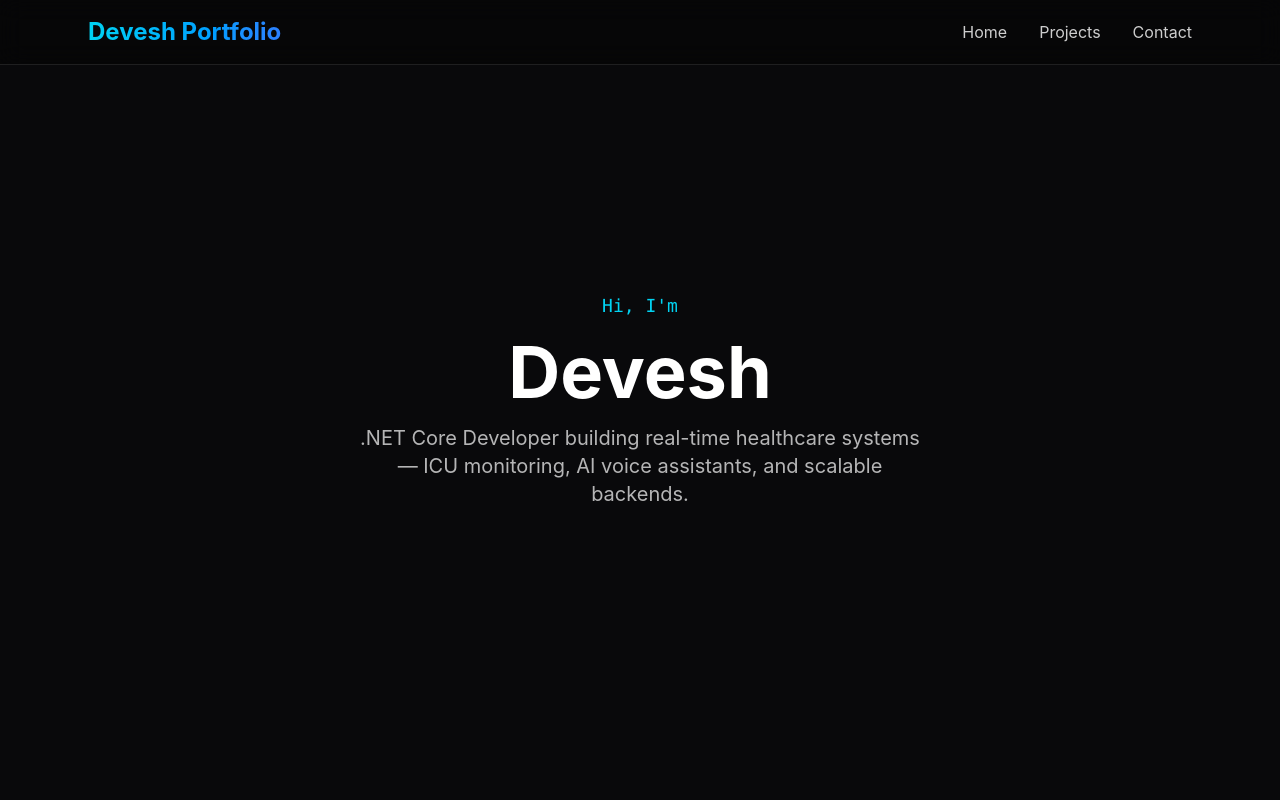
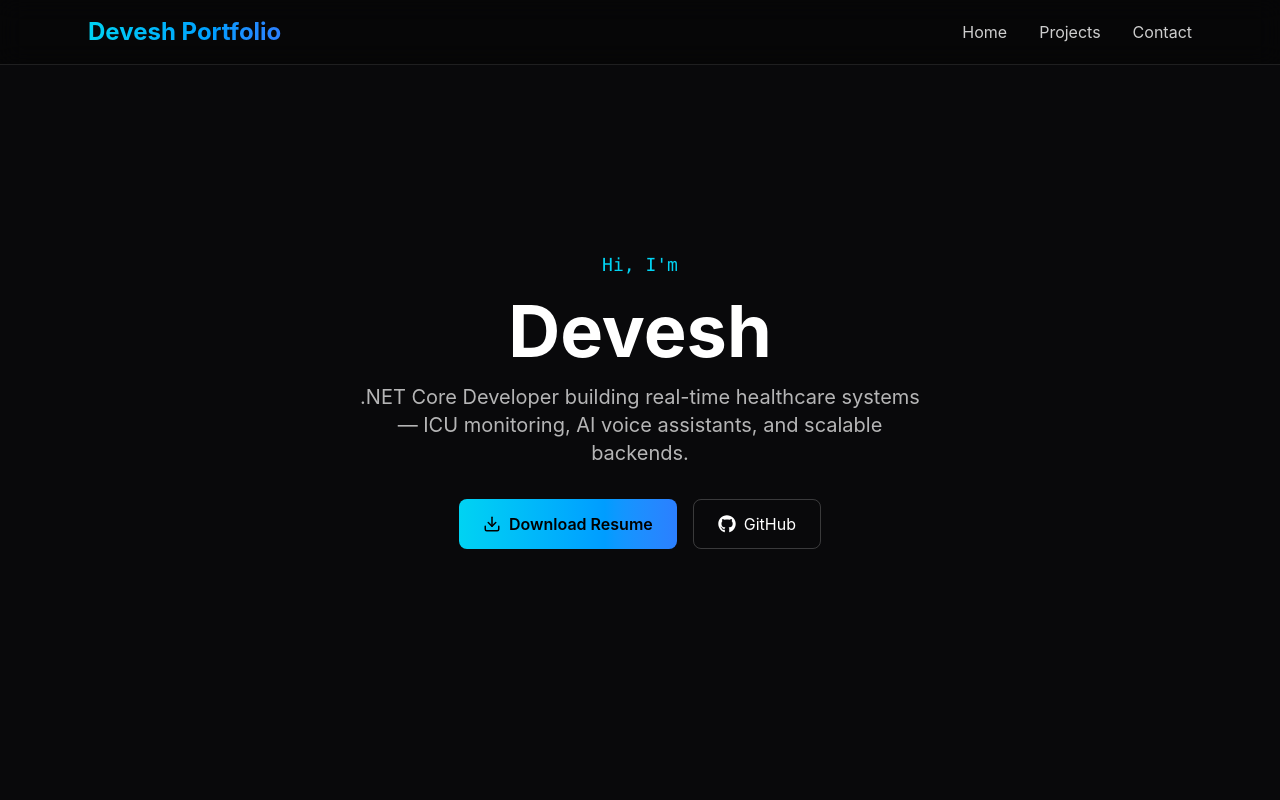
Before and after one commit to devesh905/portfolio, a React app: page / in a window 1280 px wide. Shown: the top 800 px of the page. Built offline with nearby package versions, Linux system fonts and the light colour scheme; the HTML template or start-up script is replaced by a standard one.

Commit message:
feat: add react-icons and enhance Hero section with download and GitHub links

```diff
--- a/package.json
+++ b/package.json
@@ -15,6 +15,7 @@
     "lucide-react": "^1.20.0",
     "react": "^19.2.6",
     "react-dom": "^19.2.6",
+    "react-icons": "^5.6.0",
     "tailwindcss": "^4.3.1"
   },
   "devDependencies": {
--- a/src/sections/Hero.jsx
+++ b/src/sections/Hero.jsx
@@ -1,18 +1,24 @@
-import { motion } from 'framer-motion';
+import { motion } from "framer-motion";
+import { Download } from "lucide-react";
+import { FaGithub } from "react-icons/fa";
+
 
 function Hero() {
   return (
     <section className="relative flex flex-col items-center justify-center min-h-screen text-center px-6 overflow-hidden">
+
       <div className="absolute w-96 h-96 bg-cyan-500/30 rounded-full blur-3xl animate-pulse top-1/3 -z-10"></div>
+
 
       <motion.h2
         initial={{ opacity: 0, y: 20 }}
         animate={{ opacity: 1, y: 0 }}
-        transition={{ duration: 0.5, delay: 0 }}
+        transition={{ duration: 0.5 }}
         className="text-lg text-cyan-400 font-mono mb-4"
       >
         Hi, I'm
       </motion.h2>
+
 
       <motion.h1
         initial={{ opacity: 0, y: 20 }}
@@ -23,6 +29,7 @@ function Hero() {
         Devesh
       </motion.h1>
 
+
       <motion.p
         initial={{ opacity: 0, y: 20 }}
         animate={{ opacity: 1, y: 0 }}
@@ -32,6 +39,41 @@ function Hero() {
         .NET Core Developer building real-time healthcare systems —
         ICU monitoring, AI voice assistants, and scalable backends.
       </motion.p>
+
+
+      <motion.div
+        initial={{ opacity: 0, y: 20 }}
+        animate={{ opacity: 1, y: 0 }}
+        transition={{ duration: 0.5, delay: 0.6 }}
+        className="flex flex-col sm:flex-row gap-4 mt-8"
+      >
+
+        <a
+          href="/resume.pdf"
+          download
+          className="flex items-center justify-center gap-2 bg-gradient-to-r from-cyan-400 to-blue-500 text-black font-semibold px-6 py-3 rounded-lg hover:opacity-90 transition-opacity"
+        >
+
+          <Download size={18}/>
+          Download Resume
+
+        </a>
+
+
+        <a
+          href="https://github.com/devesh905"
+          target="_blank"
+          rel="noopener noreferrer"
+          className="flex items-center justify-center gap-2 border border-white/20 text-white px-6 py-3 rounded-lg hover:border-cyan-400 hover:text-cyan-400 transition-colors"
+        >
+
+          <FaGithub size={18}/>
+          GitHub
+
+        </a>
+
+      </motion.div>
+
     </section>
   );
 }
```
Also changed, not shown: 1 other file (tests, documents, lock files or other folders).
